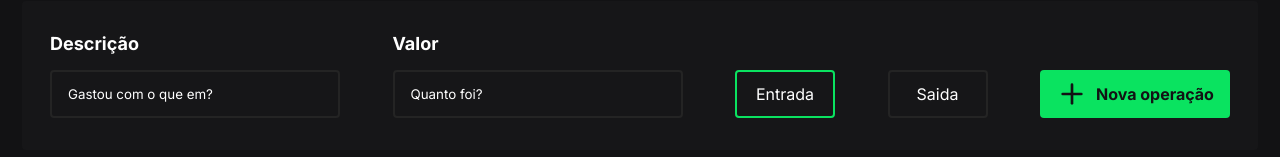
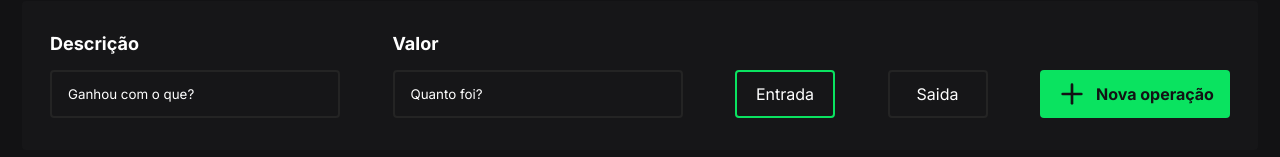
Before and after one commit to Vespasianoo/app-financess, a React (Vite) app: page / in a window 1280 px wide. Shown: the part 327-484 px from the top of the page. Built offline with nearby package versions, Linux system fonts and the light colour scheme.

Commit message:
placeholder relativo

```diff
--- a/src/components/NewOperation/index.jsx
+++ b/src/components/NewOperation/index.jsx
@@ -17,7 +17,7 @@ export function NewOperation({
   const [isExpense, setIsExpense] = useState(false)
 
   const generateID = () => Math.round(Math.random() * 1000)
-  console.log()
+  console.log(isExpense)
 
   const handleSave = () => {
     if (!desc || !amount) {
@@ -47,7 +47,7 @@ export function NewOperation({
           type="text"
           name="description"
           label="Descrição"
-          placeholder="Gastou com o que em?"
+          placeholder={isExpense ? "Gastou com o que em?" : "Ganhou com o que?"}
           value={desc}
           onChange={e => setDesc(e.target.value)}
         />
```
